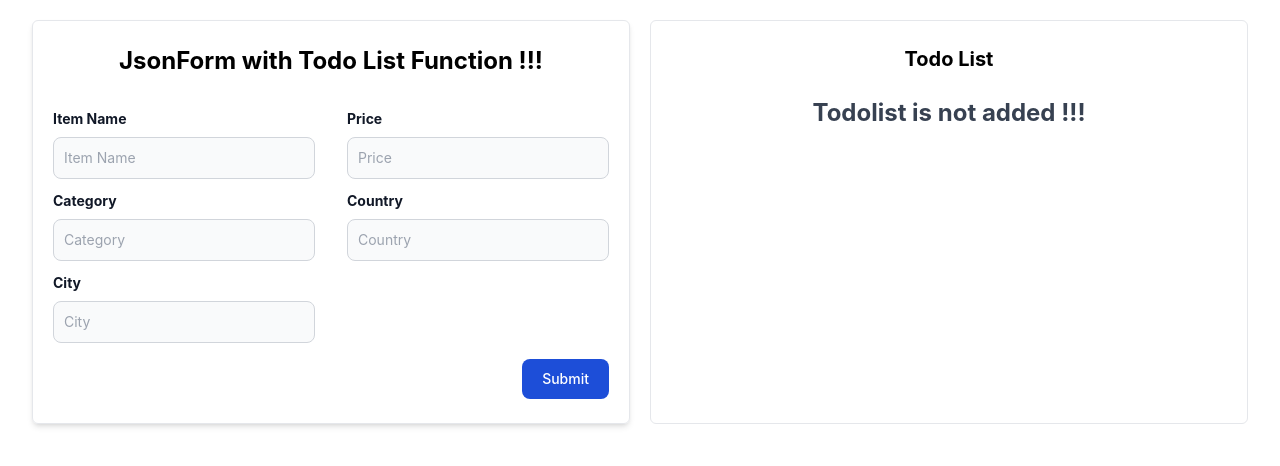
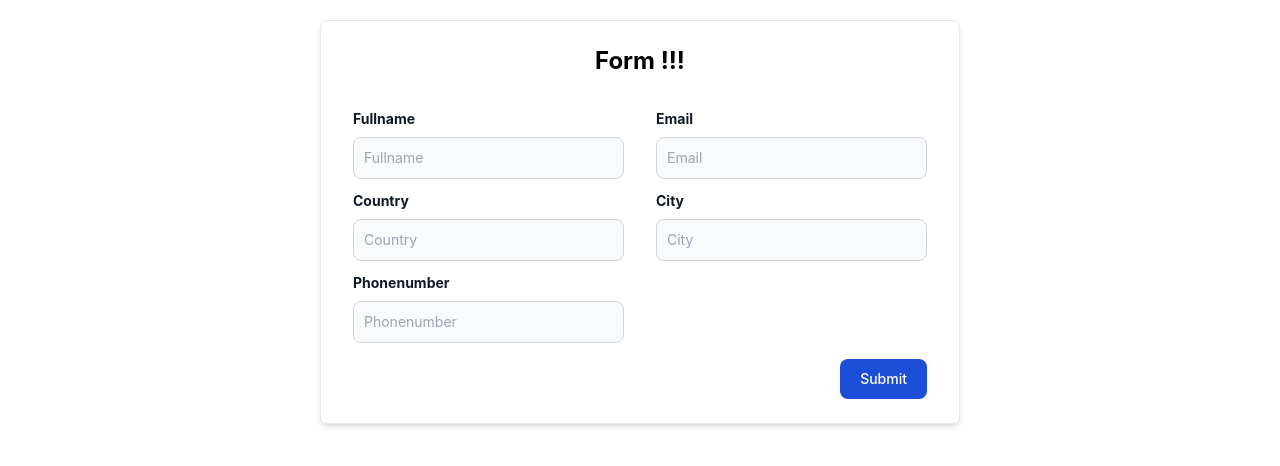
Before and after one commit to Coder73-avi/todolist, a React (Create React App) app: page / in a window 1280 px wide. Shown: the top 466 px of the page. Built offline with nearby package versions, Linux system fonts and the light colour scheme.

Commit message:
only json schema form

```diff
--- a/src/App.jsx
+++ b/src/App.jsx
@@ -1,4 +1,5 @@
 import "./App.css";
+import Form from "./Components/Form";
 import JsonForm from "./Components/JsonForm";
 import MultipleTodo from "./Components/MultipleTodo";
 import SingleTodo from "./Components/SingleTodo";
@@ -8,7 +9,8 @@ function App() {
     <>
       {/* <SingleTodo /> */}
       {/* <MultipleTodo /> */}
-      <JsonForm />
+      {/* <JsonForm /> */}
+      <Form />
     </>
   );
 }
--- /dev/null
+++ b/src/Components/Form.jsx
@@ -0,0 +1,82 @@
+import React, { useCallback, useEffect, useState } from "react";
+import JsonData from "../api/newForm.json";
+
+const Form = () => {
+  // const [itemList, setItemList] = useState([]);
+  const [emptyObjState, setEmptyObjState] = useState({});
+
+  // const emptyObj = { name: "", price: "", category: "", other: "" };
+  const [data, setData] = useState({});
+
+  const inputClassName =
+    "bg-gray-50 border outline-none border-gray-300 text-gray-900 text-sm rounded-lg focus:ring-blue-500 focus:border-blue-500 block w-full p-2.5 dark:bg-gray-700 dark:border-gray-600 dark:placeholder-gray-400 dark:text-white dark:focus:ring-blue-500 dark:focus:border-blue-500 placeholder:capitalize";
+  const lableClassName =
+    "block mb-2 text-sm font-bold text-gray-900 dark:text-white capitalize";
+
+  const getEmptyObj = useCallback(() => {
+    return JsonData?.inputFiled.map(({ name }) => {
+      let obj = { [name]: "" };
+      setEmptyObjState((prev) => ({ ...prev, ...obj }));
+      setData((prev) => ({ ...prev, ...obj }));
+      return true;
+    });
+  }, []);
+
+  useEffect(() => {
+    getEmptyObj();
+  }, [getEmptyObj]);
+
+  const inputHandle = (e) => {
+    const name = e.target.name;
+    const value = e.target.value;
+
+    return setData({ ...data, [name]: value });
+  };
+
+  // const generateID = () => {
+  //   if (itemList.length === 0) return 1;
+  //   const lastId = itemList?.slice(-1);
+  //   return lastId[0]?.id + 1;
+  // };
+
+  return (
+    <section className="w-[50%]  mx-auto rounded-md my-5  ">
+      <div className="border px-8 py-6 rounded-md shadow-md">
+        <h1 className="text-2xl font-bold text-center mb-8">Form !!!</h1>
+        <form className="flex flex-col justify-center  gap-4" method="post">
+          <div className="grid md:grid-cols-2 gap-x-8 gap-y-3">
+            {JsonData?.inputFiled?.map(({ name, type }, indx) => {
+              return (
+                <div key={indx} className="">
+                  <label htmlFor={name} className={lableClassName}>
+                    {name.replaceAll("_", " ")}
+                  </label>
+                  <input
+                    type={type}
+                    name={name.toLowerCase()}
+                    id={name}
+                    value={data?.[name]}
+                    placeholder={name.replaceAll("_", " ")}
+                    className={inputClassName}
+                    onChange={inputHandle}
+                  />
+                </div>
+              );
+            })}
+          </div>
+
+          <div className="flex flex-row justify-end items-center gap-4">
+            <button
+              type="button"
+              className="capitalize text-white bg-blue-700 hover:bg-blue-800 focus:ring-4 focus:outline-none focus:ring-blue-300 font-medium rounded-lg text-sm w-full sm:w-auto px-5 py-2.5 text-center dark:bg-blue-600 dark:hover:bg-blue-700 dark:focus:ring-blue-800"
+            >
+              submit
+            </button>
+          </div>
+        </form>
+      </div>
+    </section>
+  );
+};
+
+export default Form;
--- a/src/api/jsonform.json
+++ b/src/api/jsonform.json
@@ -1,3 +1,4 @@
+
 {
   "inputFiled": [
     {
--- /dev/null
+++ b/src/api/newForm.json
@@ -0,0 +1,9 @@
+{
+  "inputFiled": [
+    { "name": "fullname", "type": "text" },
+    { "name": "email", "type": "email" },
+    { "name": "country", "type": "text" },
+    { "name": "city", "type": "text" },
+    { "name": "phonenumber", "type": "number" }
+  ]
+}
```
